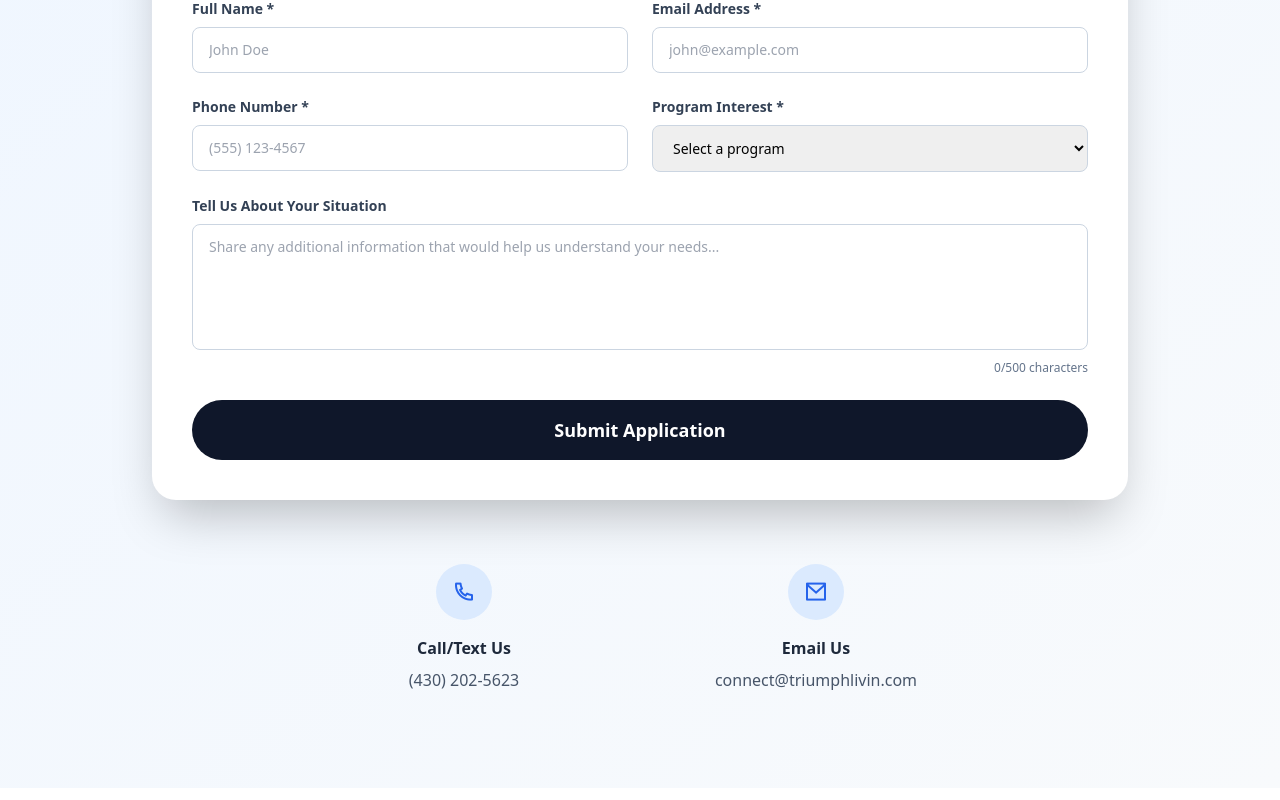
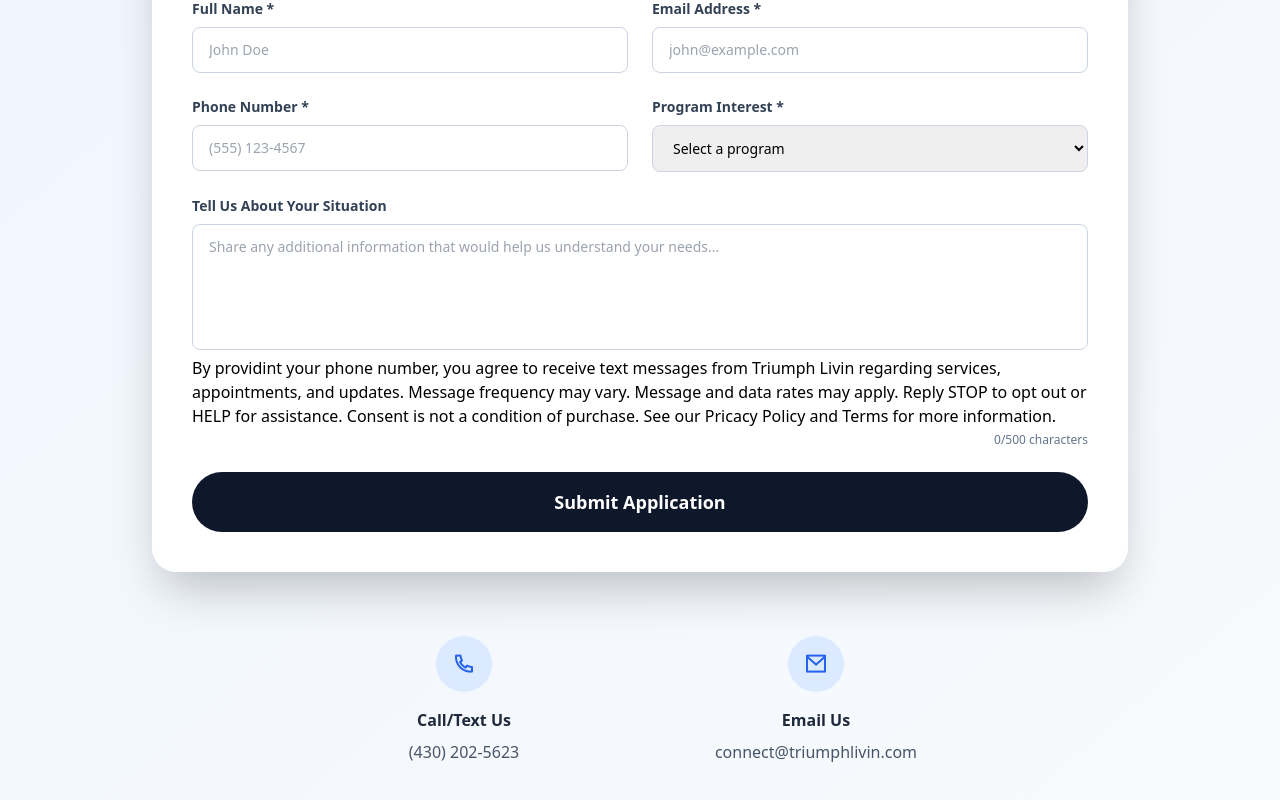
Before and after one commit to AJCamp37/triumphlivin, a React (Vite) app: page /x in a window 1280 px wide. Shown: the part 4508-5308 px from the top of the page. Built offline with nearby package versions, Linux system fonts and the light colour scheme.

Commit message:
added disclaimer

```diff
--- a/src/pages/home/components/ContactSection.tsx
+++ b/src/pages/home/components/ContactSection.tsx
@@ -156,6 +156,9 @@ export default function ContactSection() {
                 className="w-full px-4 py-3 text-sm border border-slate-300 rounded-lg focus:ring-2 focus:ring-blue-500 focus:border-transparent outline-none transition-all resize-none"
                 placeholder="Share any additional information that would help us understand your needs..."
               ></textarea>
+              <div className="disclaimer">
+                By providint your phone number, you agree to receive text messages from Triumph Livin regarding services, appointments, and updates. Message frequency may vary. Message and data rates may apply. Reply STOP to opt out or HELP for assistance. Consent is not a condition of purchase. See our Pricacy Policy and Terms for more information.
+              </div>
               <div className="text-right text-xs text-slate-500 mt-1">
                 {formData.message.length}/500 characters
               </div>
```
